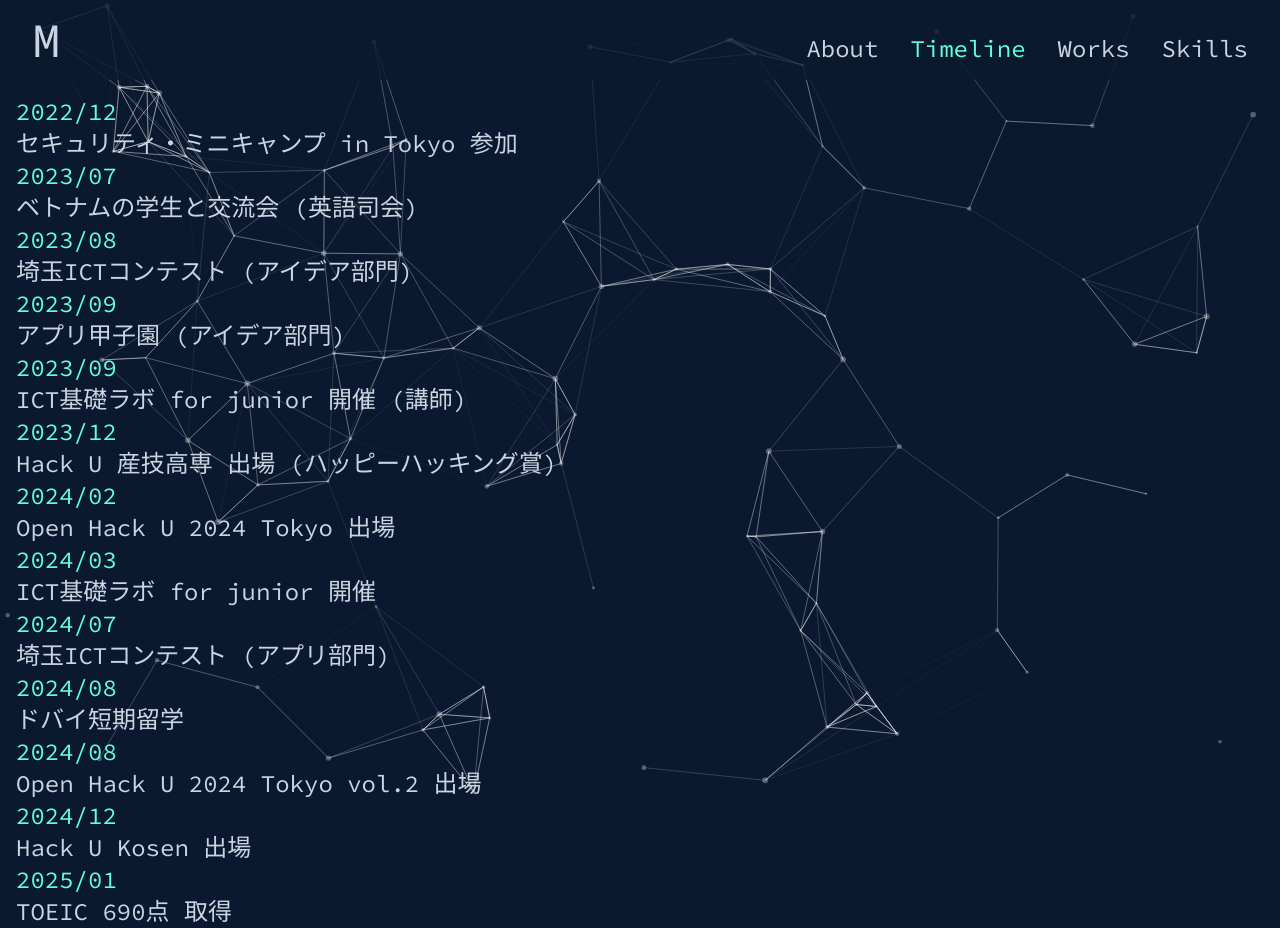
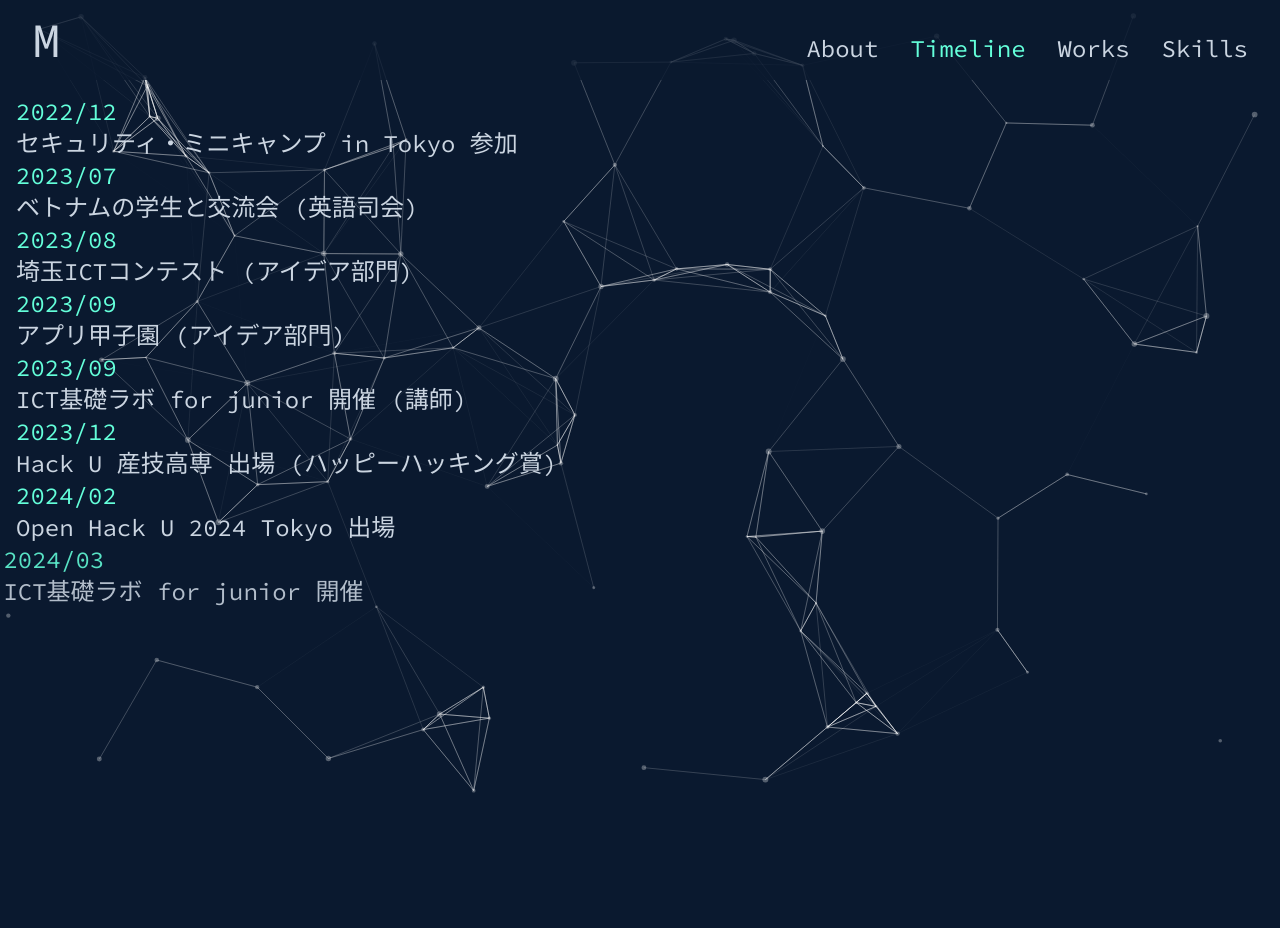
Before and after one commit to sushimaru2006/portfolio, a Next.js app: page /timeline in a window 1280 px wide. Built offline with nearby package versions, Linux system fonts and the light colour scheme.

Commit message:
timeline display in order

```diff
--- a/components/Timeline.tsx
+++ b/components/Timeline.tsx
@@ -13,15 +13,24 @@ const TimelineItem = ({
   index: number;
 }) => {
   const isRight = index % 2 === 0;
+
+  // 各アイテムのアニメーション定義
+  const itemVariants = {
+    hidden: { opacity: 0, x: -100 },
+    show: {
+      opacity: 1,
+      x: 0,
+      transition: {
+        duration: 0.8,
+      },
+    },
+  };
+
   return (
     <motion.div
       className="mb-8 flex w-full items-center justify-between"
-      initial={{ opacity: 0, x: isRight ? 100 : -100 }}
-      whileInView={{ opacity: 1, x: 0 }}
-      viewport={{ once: true, amount: 0.5 }}
-      transition={{ duration: 0.8 }}
+      variants={itemVariants} // initial, whileInViewの代わりにvariantsを使用
     >
-
       {/* コンテンツ */}
       <div
         className={`z-10 w-full rounded-lg bg-slate-800 p-4 shadow-lg md:w-5/12`}
@@ -37,25 +46,34 @@ const TimelineItem = ({
 
 // タイムライン全体コンポーネント
 const Timeline = () => {
-  const targetRef = useRef<HTMLDivElement>(null);
-  const { scrollYProgress } = useScroll({
-    target: targetRef,
-    offset: ['start end', 'end start'],
-  });
-
-  // scrollYProgressの値(0~1)をscaleYに変換
-  const scaleY = useTransform(scrollYProgress, [0, 1], [0, 1]);
+  // コンテナ用のアニメーション定義
+  const containerVariants = {
+    hidden: { opacity: 0 },
+    show: {
+      opacity: 1,
+      transition: {
+        // 子要素を0.3秒ずつ遅延させてアニメーションさせる
+        staggerChildren: 0.7,
+      },
+    },
+  };
 
   return (
     <section id="timeline">
       <div className="container max-w-4xl font-body-primary">
-        <div ref={targetRef} className="relative">
+        <div className="relative">
           {/* タイムラインの項目をマッピング */}
-          <div className="relative z-10">
+          <motion.div
+            className="relative z-10"
+            variants={containerVariants}
+            initial="hidden"
+            whileInView="show"
+            viewport={{ once: true, amount: 0.2 }} // コンテナが20%見えたら発動
+          >
             {timelineData.map((item, index) => (
               <TimelineItem key={index} item={item} index={index} />
             ))}
-          </div>
+          </motion.div>
         </div>
       </div>
     </section>
```
